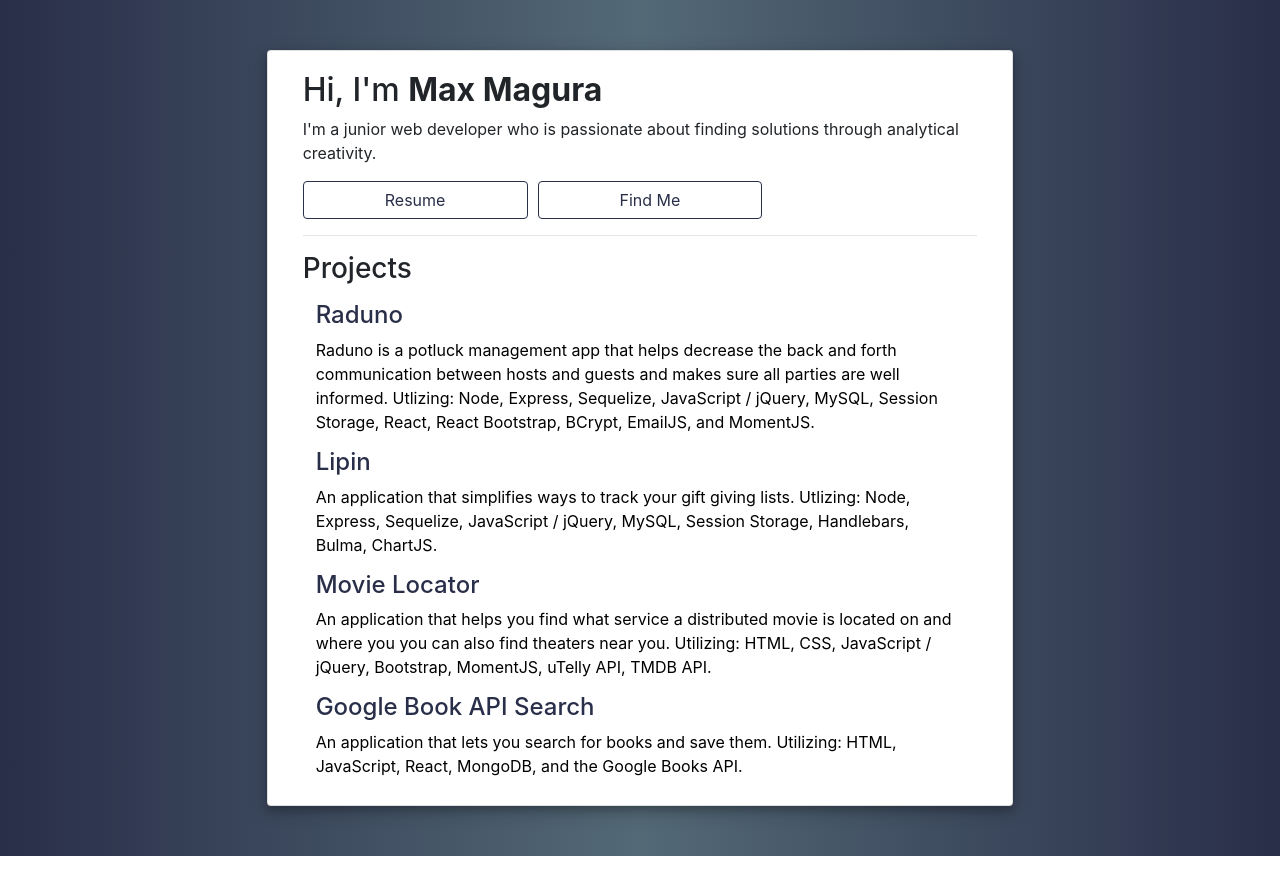
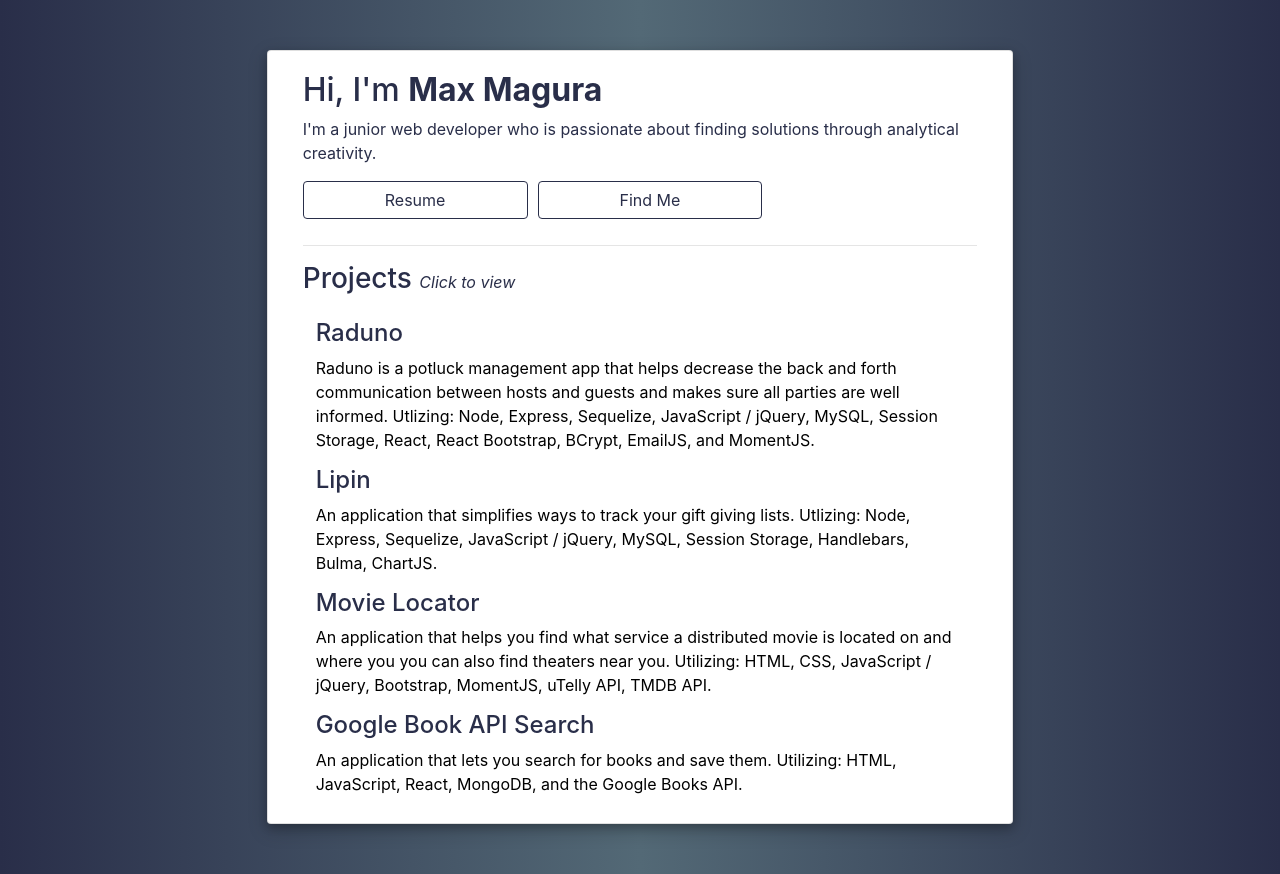
Before and after one commit to max-magura/2020portfolio, a React (Create React App) app: page / in a window 1280 px wide. Built offline with nearby package versions, Linux system fonts and the light colour scheme.

Commit message:
fixed some padding around top buttons

```diff
--- a/src/card.css
+++ b/src/card.css
@@ -39,6 +39,7 @@ a {
   /* margin-left: 10px; */
   margin-right: 10px;
   text-align: center;
+  margin-bottom: 10px;
 }
 
 .projectButton {
@@ -64,6 +65,8 @@ a {
   outline: 0 none !important;
 }
 
-h4 {
+h4, h1, h3, p, h2 {
   color: rgba(41,46,73,1)
 }
+
+h3 { display: inline; }
--- a/src/card.js
+++ b/src/card.js
@@ -35,8 +35,8 @@ class CardPortfolio extends React.Component {
         </a>
         <Button variant="outline-primary" className="topButtons col-md-4" onClick={this.handleShowContactMe}>Find Me</Button>
         <hr />
-        <Card.Text as="h3">
-          Projects
+        <Card.Text>
+          <h3>Projects </h3><i>Click to view</i>
         </Card.Text>
         <a href="https://pedantic-swirles-516f15.netlify.com/" target="_blank" rel="noopener noreferrer"><Button variant="outline-primary" className="btn projectButton col-md-12">
           <h4>Raduno</h4>
```
